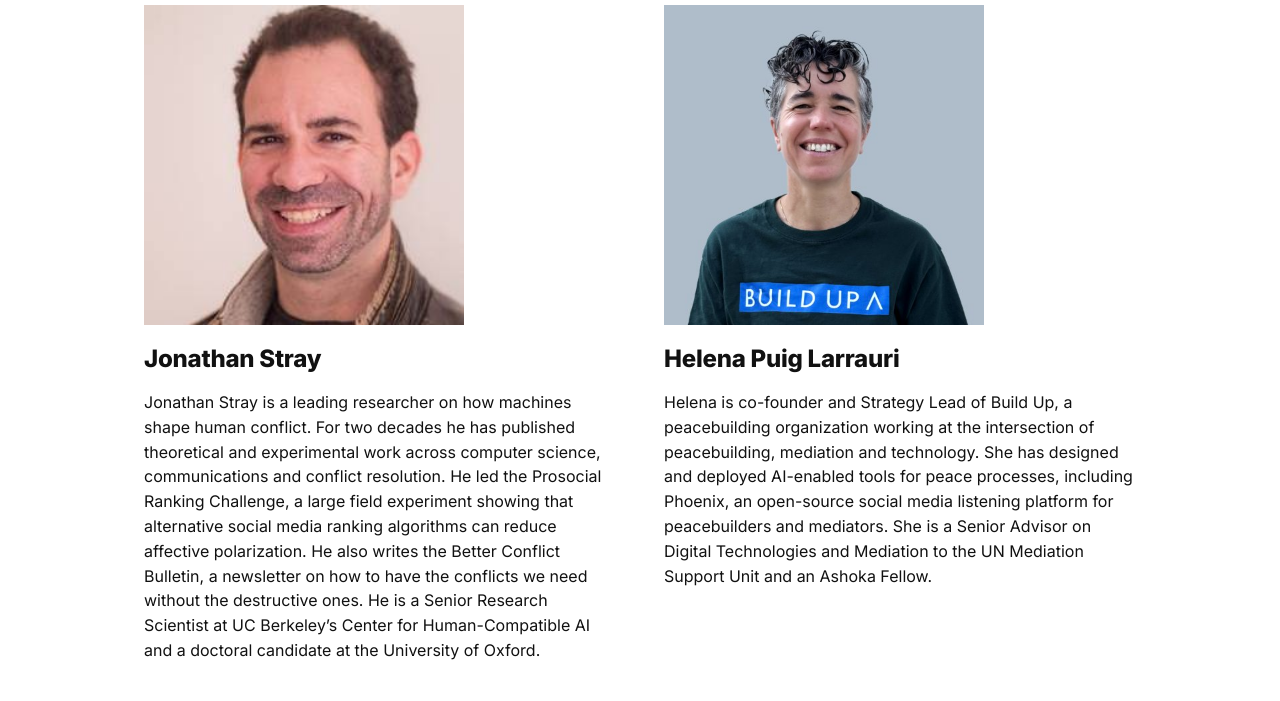
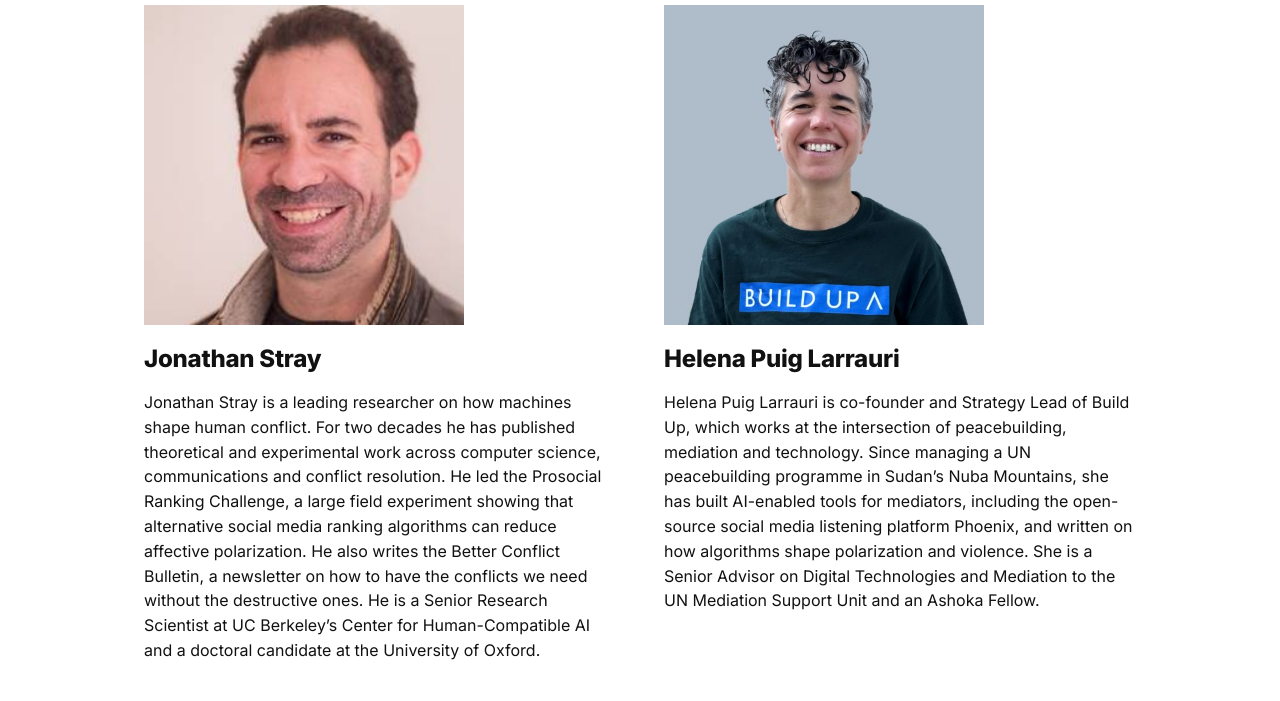
Before and after one commit to jstray/aipri-website, a plain HTML site: page people.html in a window 1280 px wide. Shown: the part 251-952 px from the top of the page. Drawn offline with Linux system fonts and the light colour scheme.

Commit message:
Update Helena's bio

```diff
--- a/people.html
+++ b/people.html
@@ -27,7 +27,7 @@
 <div class="person">
 <img src="helena.jpg" alt="Helena Puig Larrauri">
 <h2>Helena Puig Larrauri</h2>
-<p>Helena is co-founder and Strategy Lead of Build Up, a peacebuilding organization working at the intersection of peacebuilding, mediation and technology. She has designed and deployed AI-enabled tools for peace processes, including Phoenix, an open-source social media listening platform for peacebuilders and mediators. She is a Senior Advisor on Digital Technologies and Mediation to the UN Mediation Support Unit and an Ashoka Fellow.</p>
+<p>Helena Puig Larrauri is co-founder and Strategy Lead of Build Up, which works at the intersection of peacebuilding, mediation and technology. Since managing a UN peacebuilding programme in Sudan&rsquo;s Nuba Mountains, she has built AI-enabled tools for mediators, including the open-source social media listening platform Phoenix, and written on how algorithms shape polarization and violence. She is a Senior Advisor on Digital Technologies and Mediation to the UN Mediation Support Unit and an Ashoka Fellow.</p>
 </div>
 </div>
 </div></main>
```
